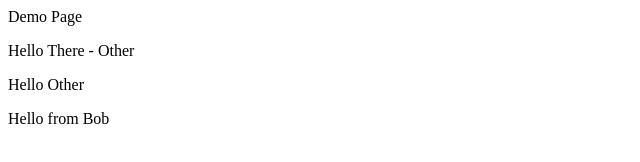
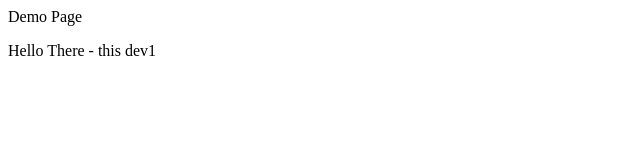
Before and after one commit to fniftaly/demo, a plain HTML site: page public_html/index.html in a window 1280 px wide. Shown: the whole page, without its empty margins (0-640 px from the left). Drawn offline with Linux system fonts and the light colour scheme.

Commit message:
Update index.html

```diff
--- a/public_html/index.html
+++ b/public_html/index.html
@@ -13,15 +13,8 @@ and open the template in the editor.
     <body>
         <div>
             <header>Demo Page</header>
-            <div class="add">
-                <p>Hello There - Other</p>
-            </div>
-            <div class="farad">
-                <p>Hello Other</p>
-            </div>
-
-            <div class="Bob">
-                <p>Hello from Bob</p>
+            <div class="dev1">
+                <p>Hello There - this dev1</p>
             </div>
         </div>
     </body>
```
